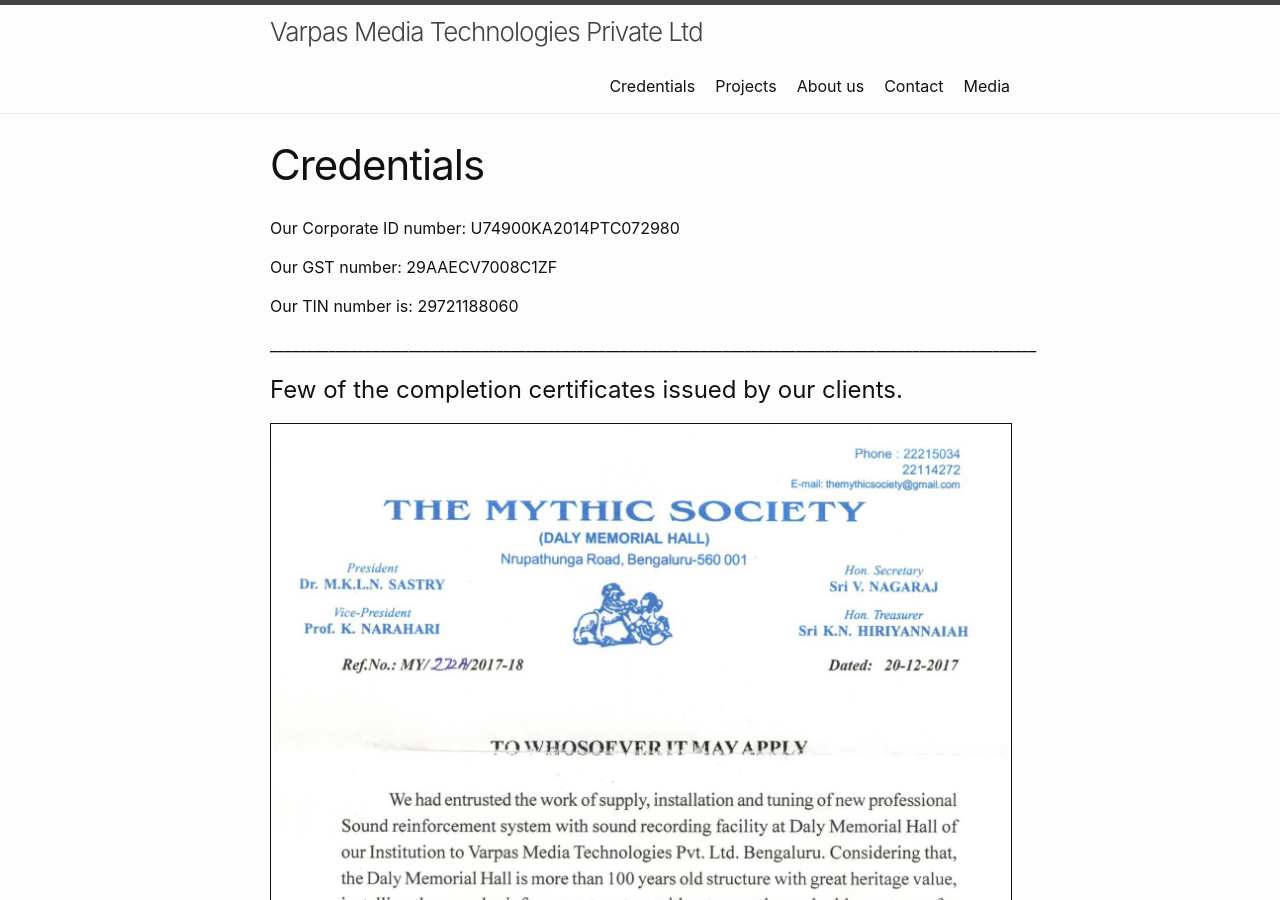
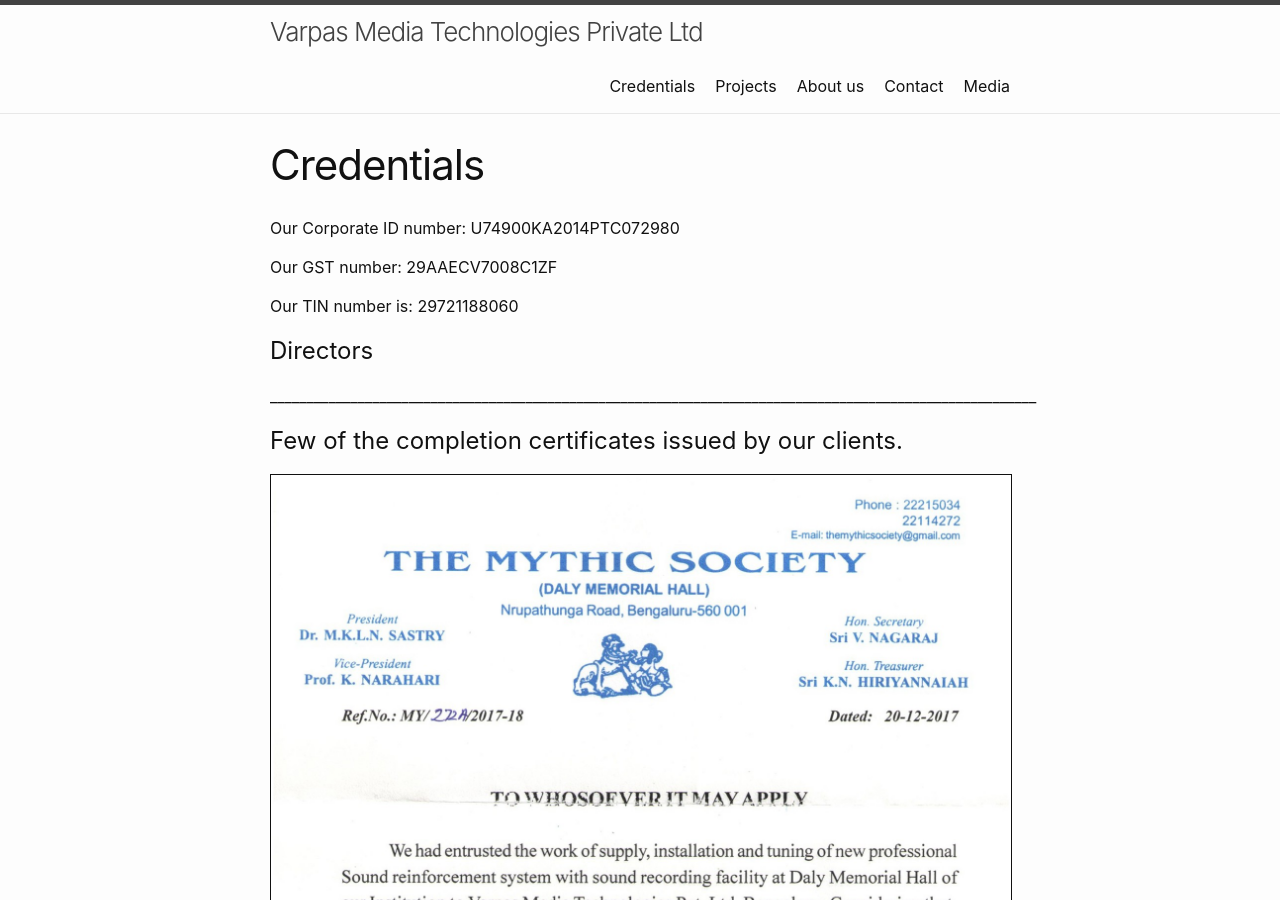
Before and after one commit to VarpasMedia/VarpasMedia.github.io, a Jekyll site: the page built from Credentials.md, in a window 1280 px wide and 900 px high. Built offline with Jekyll 4.4.1, drawn with Linux system fonts in a browser that asks for light colours; our own code applies the rules of GitHub Pages for plain Markdown files.

Commit message:
Update Credentials.md

```diff
--- a/Credentials.md
+++ b/Credentials.md
@@ -11,6 +11,8 @@ permalink: /Credentials/
 <p>Our GST number: 29AAECV7008C1ZF </p>
 
 <p> Our TIN number is: 29721188060 </p>
+
+<h1> Directors </h1>
 
 
 <p> _________________________________________________________________________________________________________ </p>
```
